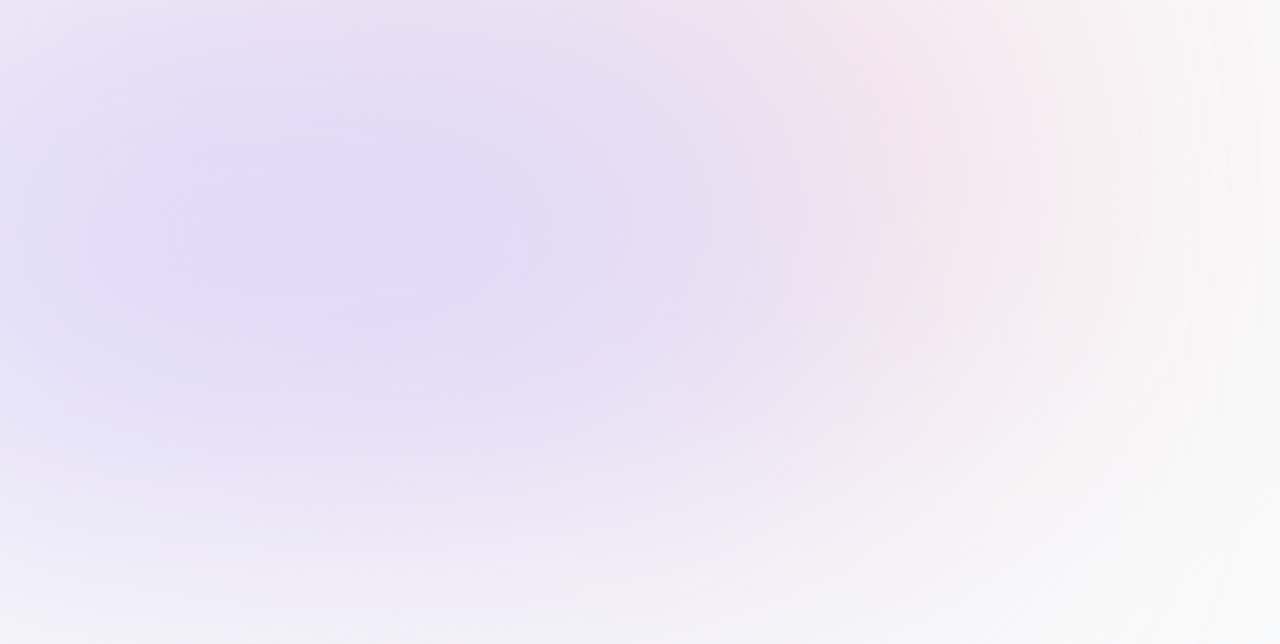
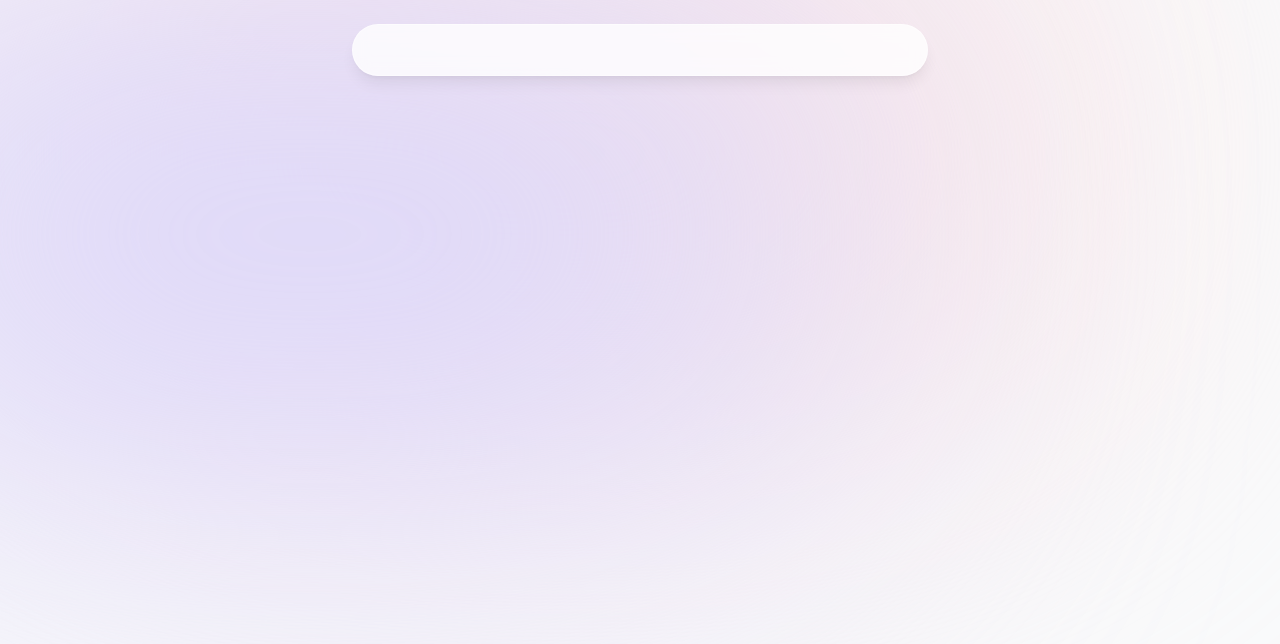
Before and after one commit to bensonbjacob/portfolio_latest, a Next.js app: page / in a window 1280 px wide. Shown: the top 644 px of the page. Built offline with nearby package versions, Linux system fonts and the light colour scheme.

Commit message:
Add Header component and animation

```diff
--- a/app/layout.tsx
+++ b/app/layout.tsx
@@ -1,3 +1,4 @@
+import Header from '@/components/header';
 import './globals.css';
 import { Inter } from 'next/font/google';
 
@@ -20,6 +21,7 @@ export default function RootLayout({
       >
         <div className='bg-[#FBE2E3] absolute -z-10 top-[-6rem] right-[11rem] h-[31.25rem] w-[31.25rem] rounded-full blur-[10rem] sm:w-[68.75rem]'></div>
         <div className='bg-[#DBD7FB] absolute -z-10 top-[-1rem] left-[-35rem] h-[31.25rem] w-[50rem] rounded-full blur-[10rem] sm:w-[68.75rem] md:left-[-33rem] lg:left-[-28rem] xl:left-[-15rem] 2xl:left-[5rem]'></div>
+        <Header />
         {children}
       </body>
     </html>
--- /dev/null
+++ b/components/header.tsx
@@ -0,0 +1,16 @@
+'use client';
+
+import React from 'react';
+import { motion } from 'framer-motion';
+
+export default function Header() {
+  return (
+    <header className='z-[999] relative'>
+      <motion.div
+        className='fixed top-0 left-1/2 h-[4.5rem] w-full rounded-none border border-white border-opacity-40 bg-white bg-opacity-80 shadow-lg shadow-black/[0.07] backdrop-blur-[0.5rem] sm:top-6 sm:h-[3.25rem] sm:w-[36rem] sm:rounded-full'
+        initial={{ y: -100, x: '-50%', opacity: 0 }}
+        animate={{ y: 0, x: '-50%', opacity: 1 }}
+      ></motion.div>
+    </header>
+  );
+}
--- a/package.json
+++ b/package.json
@@ -15,6 +15,7 @@
     "autoprefixer": "10.4.15",
     "eslint": "8.48.0",
     "eslint-config-next": "13.4.19",
+    "framer-motion": "^10.16.1",
     "next": "13.4.19",
     "postcss": "8.4.28",
     "react": "18.2.0",
```
Also changed, not shown: 1 other file (tests, documents, lock files or other folders).
